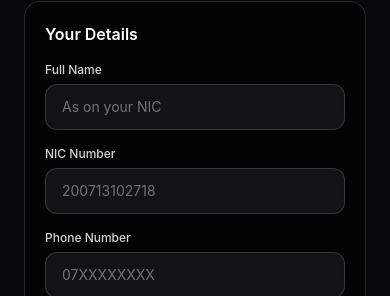
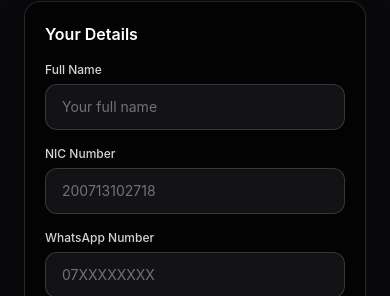
Before and after one commit to gaveshrupasinghe1point0/vangaurd-class-2026-ticket-validation-system, a Next.js app: page /register in a window 390 px wide. Shown: the part 877-1173 px from the top of the page. Built offline with nearby package versions, Linux system fonts and the light colour scheme.

Commit message:
Update registration form labels: Phone to WhatsApp Number, remove As on NIC

```diff
--- a/src/app/register/page.tsx
+++ b/src/app/register/page.tsx
@@ -173,7 +173,7 @@ export default function RegisterPage() {
                 <label className="block text-zinc-300 text-xs sm:text-sm font-medium mb-1.5">Full Name</label>
                 <input name="full_name" value={form.full_name} onChange={handleChange} required
                   className="w-full bg-zinc-900/80 border border-zinc-700/80 rounded-xl px-4 py-3 text-white placeholder-zinc-500 focus:outline-none focus:border-[#d4af37]/60 focus:ring-1 focus:ring-[#d4af37]/30 transition-all text-sm shadow-inner"
-                  placeholder="As on your NIC" />
+                  placeholder="Your full name" />
               </div>
               <div>
                 <label className="block text-zinc-300 text-xs sm:text-sm font-medium mb-1.5">NIC Number</label>
@@ -182,7 +182,7 @@ export default function RegisterPage() {
                   placeholder="200713102718" />
               </div>
               <div>
-                <label className="block text-zinc-300 text-xs sm:text-sm font-medium mb-1.5">Phone Number</label>
+                <label className="block text-zinc-300 text-xs sm:text-sm font-medium mb-1.5">WhatsApp Number</label>
                 <input name="phone" value={form.phone} onChange={handleChange} required
                   className="w-full bg-zinc-900/80 border border-zinc-700/80 rounded-xl px-4 py-3 text-white placeholder-zinc-500 focus:outline-none focus:border-[#d4af37]/60 focus:ring-1 focus:ring-[#d4af37]/30 transition-all text-sm shadow-inner"
                   placeholder="07XXXXXXXX" />
```
